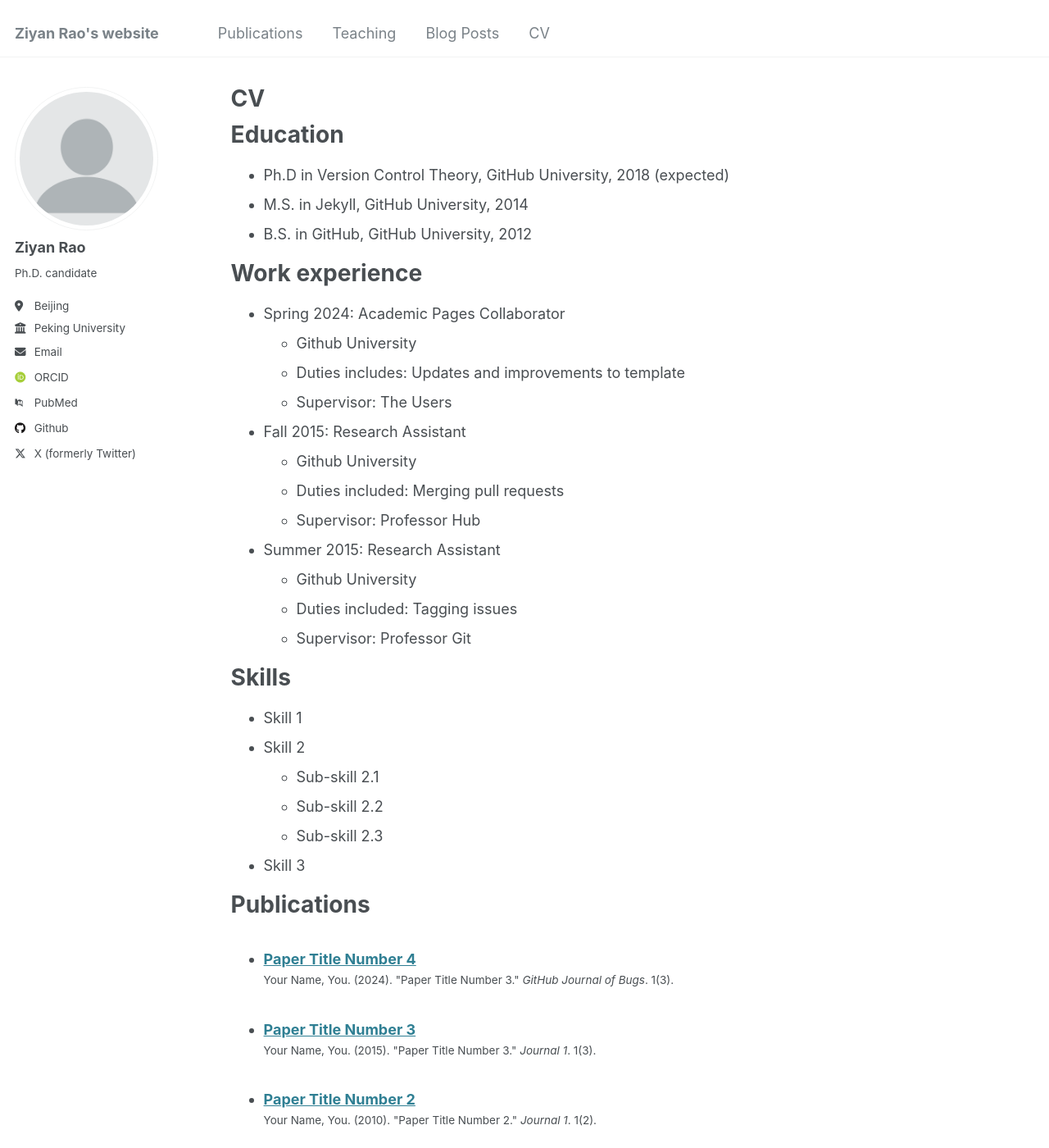
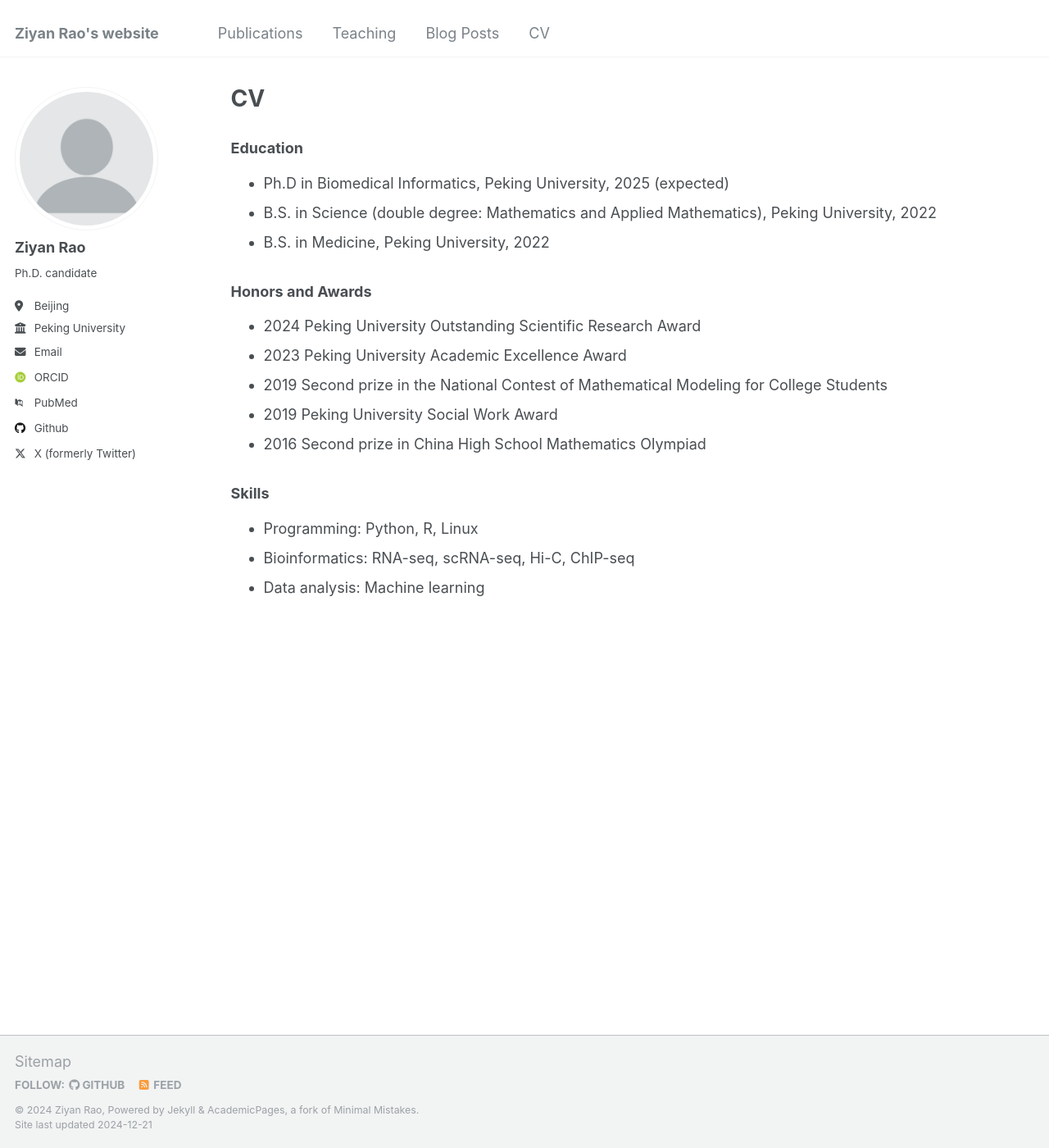
Before and after one commit to starrzy/starrzy.github.io, a Jekyll site: the page built from _pages/cv.md, in a window 1280 px wide and 1400 px high. Shown: the whole window at 82% size. Built offline with Jekyll 4.4.1, drawn with Linux system fonts in a browser that asks for light colours; some web fonts are replaced; some of the changed text lies outside the part shown.

Commit message:
Update cv.md

```diff
--- a/_pages/cv.md
+++ b/_pages/cv.md
@@ -9,56 +9,19 @@ redirect_from:
 
 {% include base_path %}
 
-Education
-======
-* Ph.D in Version Control Theory, GitHub University, 2018 (expected)
-* M.S. in Jekyll, GitHub University, 2014
-* B.S. in GitHub, GitHub University, 2012
+### Education
+* Ph.D in Biomedical Informatics, Peking University, 2025 (expected)
+* B.S. in Science (double degree: Mathematics and Applied Mathematics), Peking University, 2022
+* B.S. in Medicine, Peking University, 2022
 
-Work experience
-======
-* Spring 2024: Academic Pages Collaborator
-  * Github University
-  * Duties includes: Updates and improvements to template
-  * Supervisor: The Users
+### Honors and Awards
+* 2024 Peking University Outstanding Scientific Research Award
+* 2023 Peking University Academic Excellence Award
+* 2019 Second prize in the National Contest of Mathematical Modeling for College Students
+* 2019 Peking University Social Work Award
+* 2016 Second prize in China High School Mathematics Olympiad
 
-* Fall 2015: Research Assistant
-  * Github University
-  * Duties included: Merging pull requests
-  * Supervisor: Professor Hub
-
-* Summer 2015: Research Assistant
-  * Github University
-  * Duties included: Tagging issues
-  * Supervisor: Professor Git
-
-Skills
-======
-* Skill 1
-* Skill 2
-  * Sub-skill 2.1
-  * Sub-skill 2.2
-  * Sub-skill 2.3
-* Skill 3
-
-Publications
-======
-  <ul>{% for post in site.publications reversed %}
-    {% include archive-single-cv.html %}
-  {% endfor %}</ul>
-
-Talks
-======
-  <ul>{% for post in site.talks reversed %}
-    {% include archive-single-talk-cv.html  %}
-  {% endfor %}</ul>
-
-Teaching
-======
-  <ul>{% for post in site.teaching reversed %}
-    {% include archive-single-cv.html %}
-  {% endfor %}</ul>
-
-Service and leadership
-======
-* Currently signed in to 43 different slack teams
+### Skills
+* Programming: Python, R, Linux
+* Bioinformatics: RNA-seq, scRNA-seq, Hi-C, ChIP-seq
+* Data analysis: Machine learning
```
